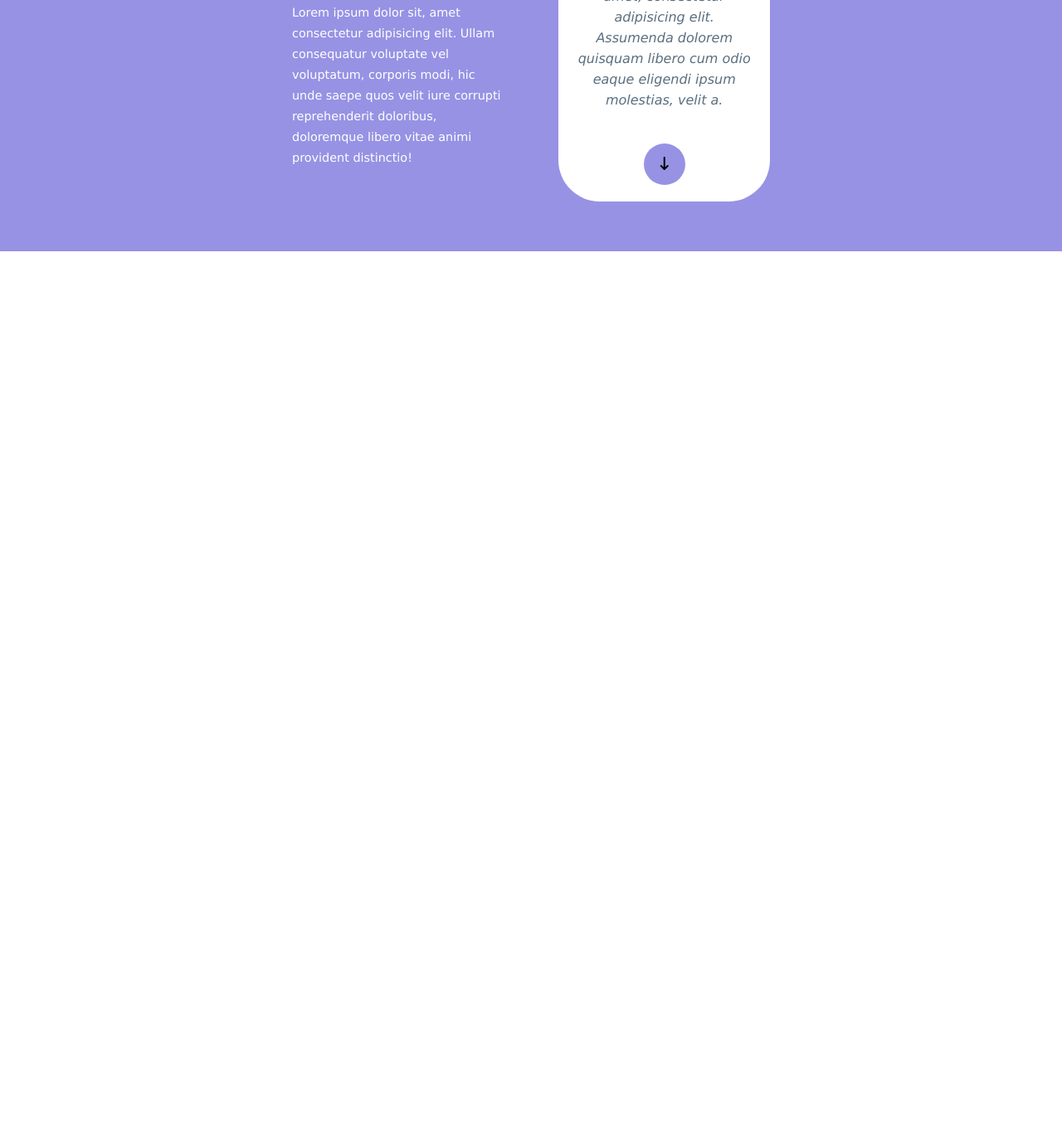
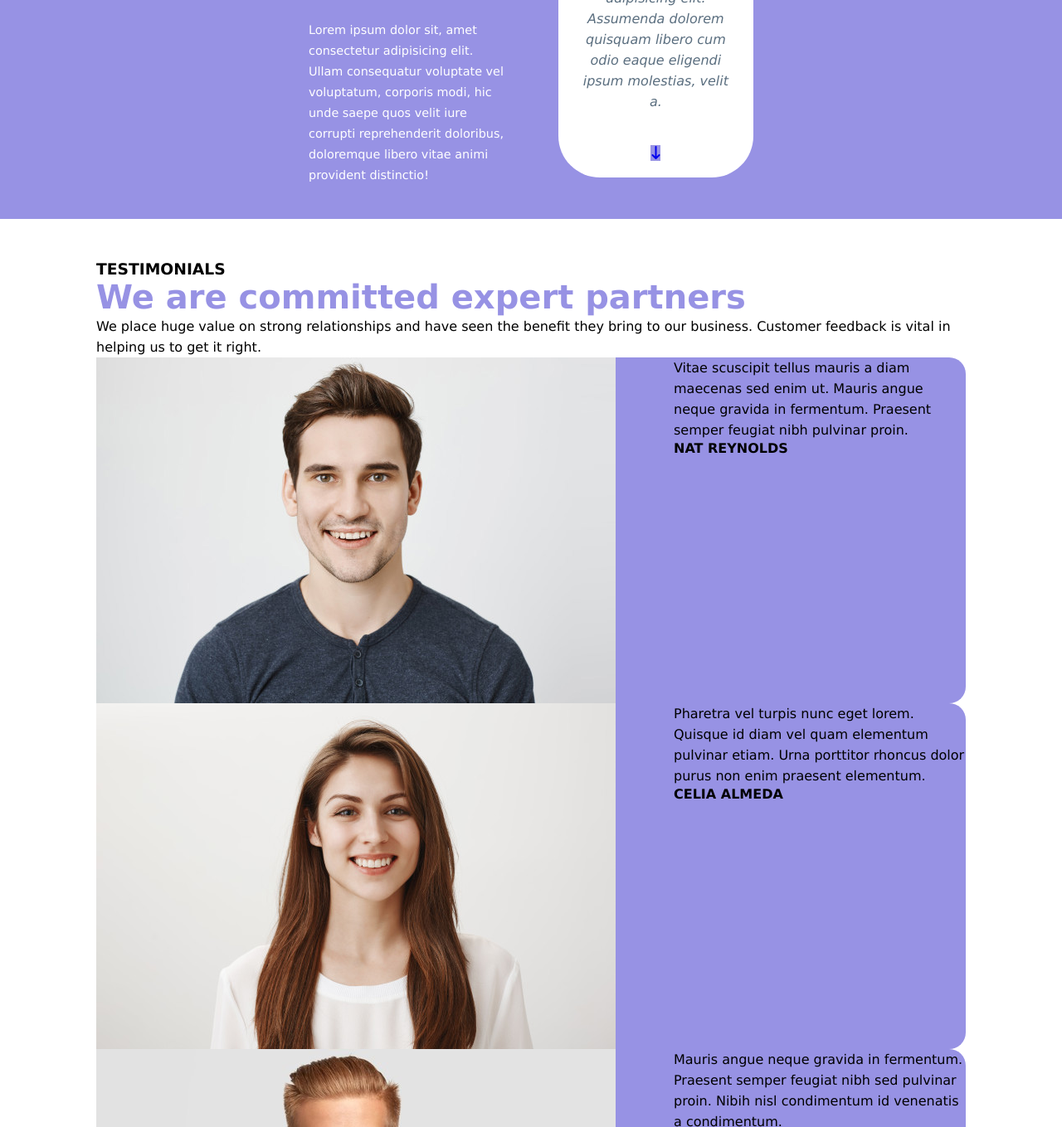
Before and after one commit to MirkoFarina/htmlcss-responsive-layout, a plain HTML site: page index.html in a window 1280 px wide. Shown: the part 1441-2800 px from the top of the page at 83% size. Before the commit the page ends 1794 px from the top, so only its background shows below. Drawn offline with Linux system fonts and the light colour scheme.

Commit message:
[add] section testimonial + responsive

```diff
--- a/css/media-query.css
+++ b/css/media-query.css
@@ -5,10 +5,13 @@
 /* display tablet */
 
 @media screen and (min-width: 391px) {
- /* allineamento container  */
-   header .container {
-   padding-right: 20px;
+    /* allineamento container  */
+  header .container,
+  section .strategic-planning.container,
+  section .testimonials.container {
+    padding: 0 20px;
   }
+
 
   /* info section */
   .info .row {
@@ -21,8 +24,8 @@
   }
 
   .info .big-card {
-    width: calc(100% / 1.5 - 20px);
-    margin-right: 20px;
+    width: calc(100% / 1.5 - 40px);
+    margin: 20px;
   }
 
   .info .big-card img {
@@ -31,8 +34,8 @@
 
 
   .info .little-card {
-    width: calc(100% / 3 - 20px);
-    margin-right: 20px;
+    width: calc(100% / 3 - 40px);
+    margin: 20px;
   }
   /*/ info section */
 
@@ -42,11 +45,28 @@
   }
   /* /PLANNING SECTION  */
 
+  /* TESTIMONIALS SECTION */
+ .testimonials .text-top h2 {
+  font-size: 2rem;
+ }
+
+ .testimonials .card {
+  flex-direction: row;
+ }
+
+ .testimonials .card img {
+  margin-right: 30px;
+ }
+  /* /TESTIMONIALS SECTION */
+
 }
 /* /display tablet */
 
 /* DISPLAY DESKTOP */
 @media screen and (min-width: 801px) {
+   section .testimonials.container {
+    padding-right: 20px;
+   }
   header .menu .hamburgher {
     display: none;
   }
@@ -85,10 +105,11 @@
   .strategic-planning .left {
     width: 50%;
     margin-right: 60px;
+    margin-top: 100px;
   }
 
   .strategic-planning .left img {
-    margin-bottom: 150px;
+    margin-bottom: 110px;
   }
 
   .strategic-planning .right img {
@@ -96,11 +117,22 @@
   }
   .strategic-planning .right {
     width: 48%;
+    margin-bottom: 50px;
   }
 
   .strategic-planning .left h2 {
     font-size: 1.8rem;
   }
   /* /STRATEGIC SECTION */
+
+   /* TESTIMONIALS SECTION */
+   .testimonials .text-top h2 {
+    font-size: 2.5rem;
+   }
+
+   .testimonials .card img {
+    margin-right: 70px;
+   }
+   /* /TESTIMONIALS SECTION */
 }
 /* /DISPLAY DESKTOP */
--- a/index.html
+++ b/index.html
@@ -143,7 +143,7 @@
           <p>
             Lorem ipsum dolor sit amet, consectetur adipisicing elit. Assumenda dolorem quisquam libero cum odio eaque eligendi ipsum molestias, velit a.
           </p>
-          <a class="circle bg-lightviolet" href="#">
+          <a class="circle-btn bg-lightviolet" href="#">
             <i class="fa-solid fa-arrow-down-long"></i>
           </a>
         </div>
@@ -151,6 +151,64 @@
      </section>
      <!-- /STRATEGIC PLANNING -->
 
+     <!-- TESTIMONIALS -->
+     <section>
+      <div class="container testimonials">
+
+        <div class="text-top">
+          <h3>
+            TESTIMONIALS
+          </h3>
+          <h2 class="color-lightviolet">
+            We are committed expert partners
+          </h2>
+          <p>
+            We place huge value on strong relationships and have seen the benefit they bring to our business. Customer feedback is vital in helping us to get it right.
+          </p>
+        </div>
+
+        <div class="card d-flex bg-lightviolet">
+           <img src="img/testimonial1.jpg" alt="foto">
+            <div class="description foto">
+              <p>
+               Vitae scuscipit tellus mauris a diam maecenas sed enim ut. Mauris angue neque gravida in fermentum. Praesent semper feugiat nibh pulvinar proin.
+              </p>
+              <h4>
+               NAT REYNOLDS
+              </h4>
+            </div>
+        </div>
+
+        <div class="card d-flex bg-lightviolet">
+          <img src="img/testimonial2.jpg" alt="foto">
+          <div class="description-foto">
+            <p>
+             Pharetra vel turpis nunc eget lorem. Quisque id diam vel quam elementum pulvinar etiam. Urna porttitor rhoncus dolor purus non enim praesent elementum.
+            </p>
+            <h4>
+             CELIA ALMEDA
+            </h4>
+          </div>
+       </div>
+
+       <div class="card d-flex bg-lightviolet">
+        <img src="img/testimonial3.jpg" alt="foto">
+        <div class="description-foto">
+          <p>
+            Mauris angue neque gravida in fermentum. Praesent semper feugiat nibh sed pulvinar proin. Nibih nisl condimentum id venenatis a condimentum.
+          </p>
+          <h4>
+           BOB ROBERTS
+          </h4>
+        </div>
+      </div>
+
+
+
+
+      </div>
+     </section>
+     <!-- /TESTIMONIALS -->
   </main>
 
   <footer>
```
